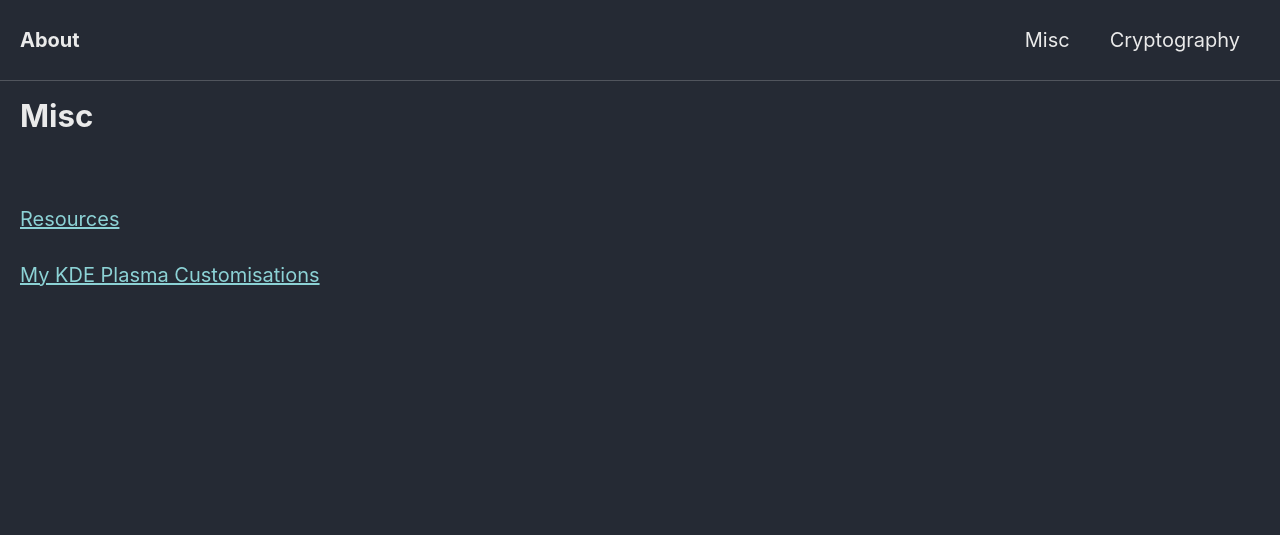
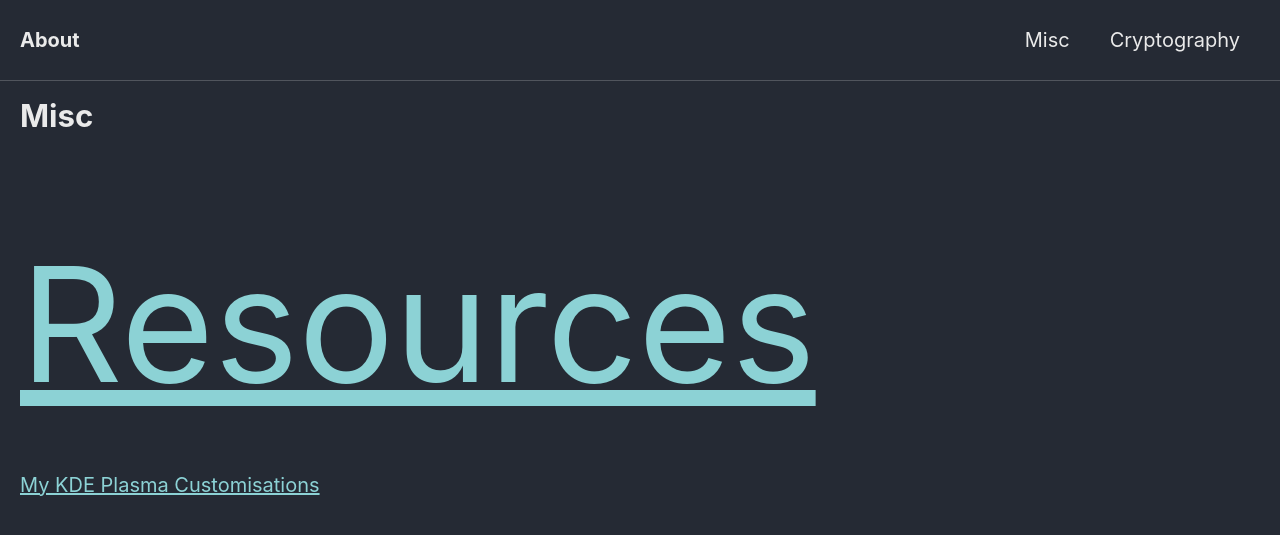
Before and after one commit to Connor-McCartney/Connor-McCartney.github.io, a Jekyll site: the page built from _pages/misc.md, in a window 1280 px wide. Shown: the top 535 px of the page. Built offline with Jekyll 4.4.1, drawn with Linux system fonts in a browser that asks for light colours; cached includes are drawn as plain includes.

Commit message:
Update misc.md

```diff
--- a/_pages/misc.md
+++ b/_pages/misc.md
@@ -5,6 +5,7 @@ title: Misc
 
 <br>
 
-[Resources](/misc/resources)
+<span style="font-size:8em;"> [Resources](/misc/resources) </span>
+
 
 [My KDE Plasma Customisations](/misc/kde-plasma)
```
